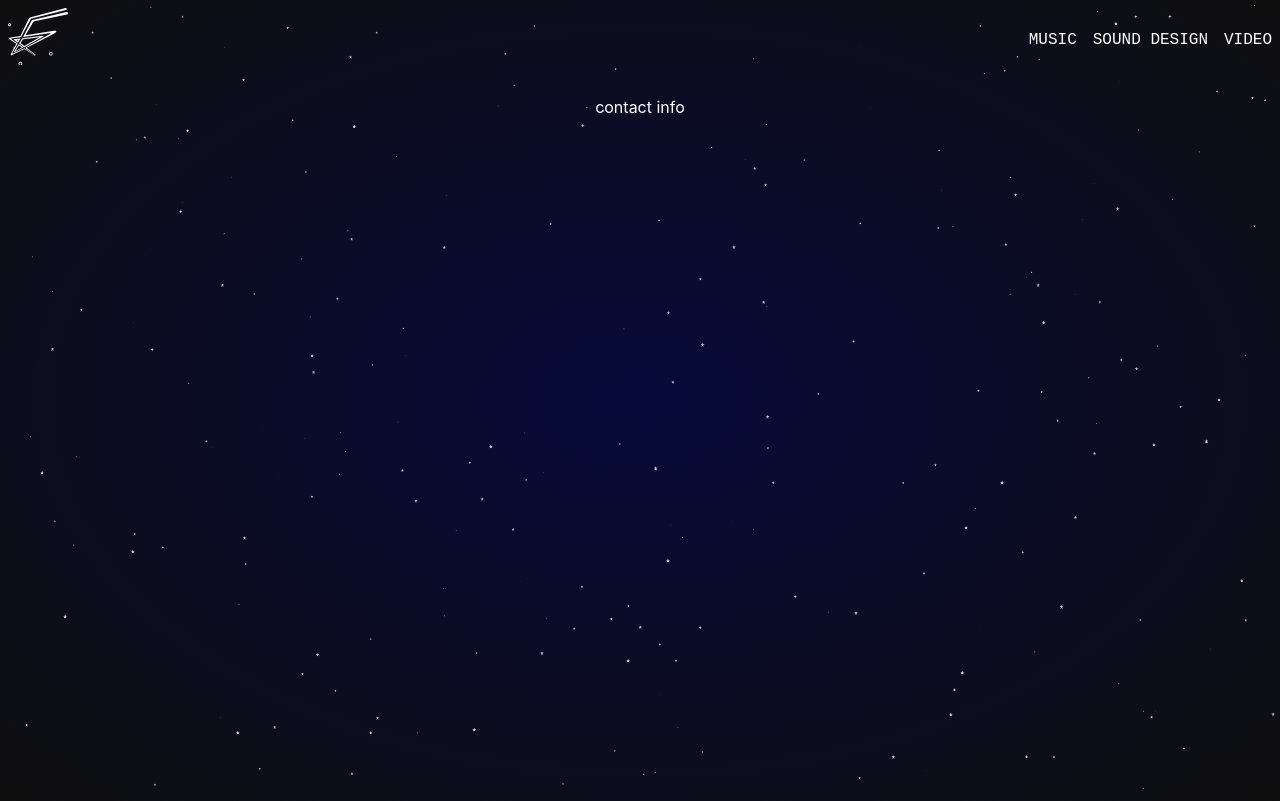
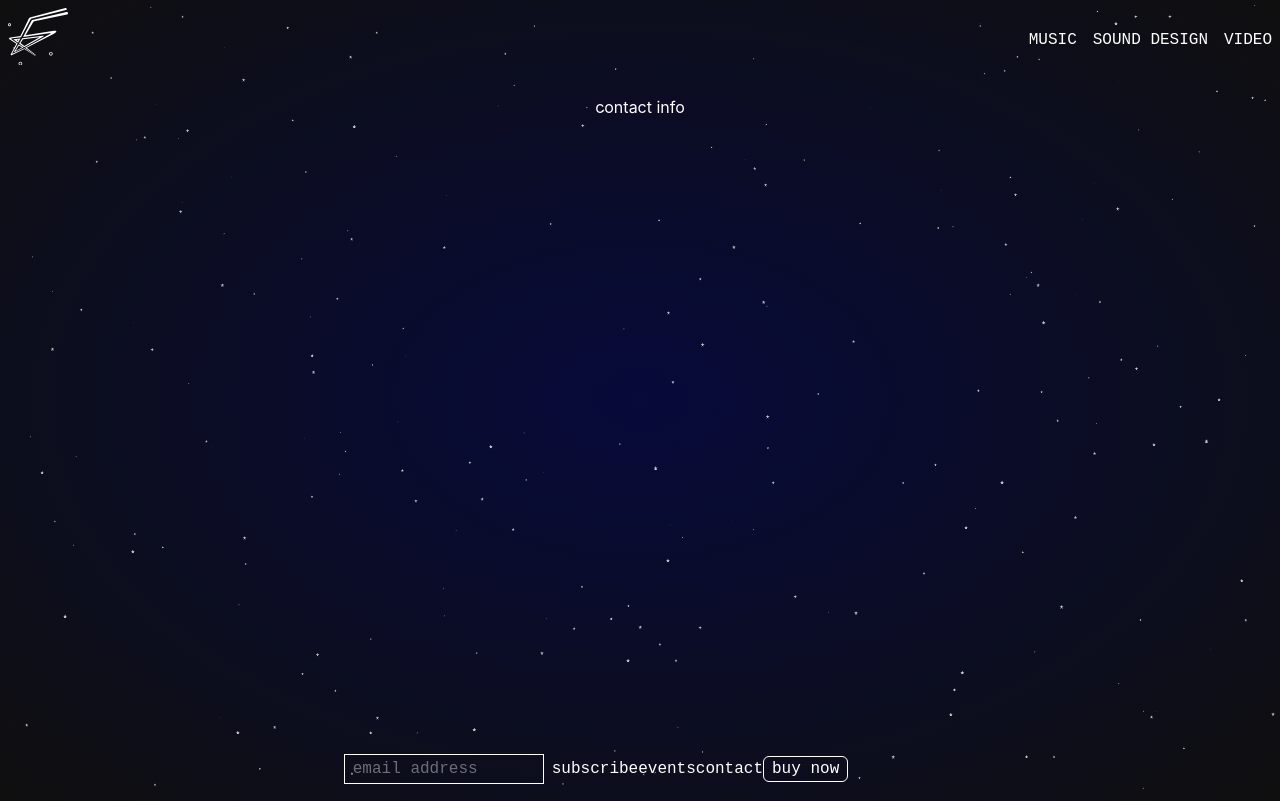
Before and after one commit to tehciolo/fanestelaru, a Nuxt app: page /contact in a window 1280 px wide. Built offline with nearby package versions, Linux system fonts and the light colour scheme.

Commit message:
enable footer
Closes #15

```diff
--- a/layouts/default.vue
+++ b/layouts/default.vue
@@ -9,21 +9,21 @@
         <nuxt />
       </main>
 
-      <!-- <TheFooter /> -->
+      <TheFooter />
     </div>
   </div>
 </template>
 
 <script>
 import TheHeader from '~/components/TheHeader';
-// import TheFooter from '~/components/TheFooter'
+import TheFooter from '~/components/TheFooter';
 
 export default {
   name: 'Layout',
 
   components: {
     TheHeader,
-    // TheFooter
+    TheFooter,
   },
 };
 </script>
```
